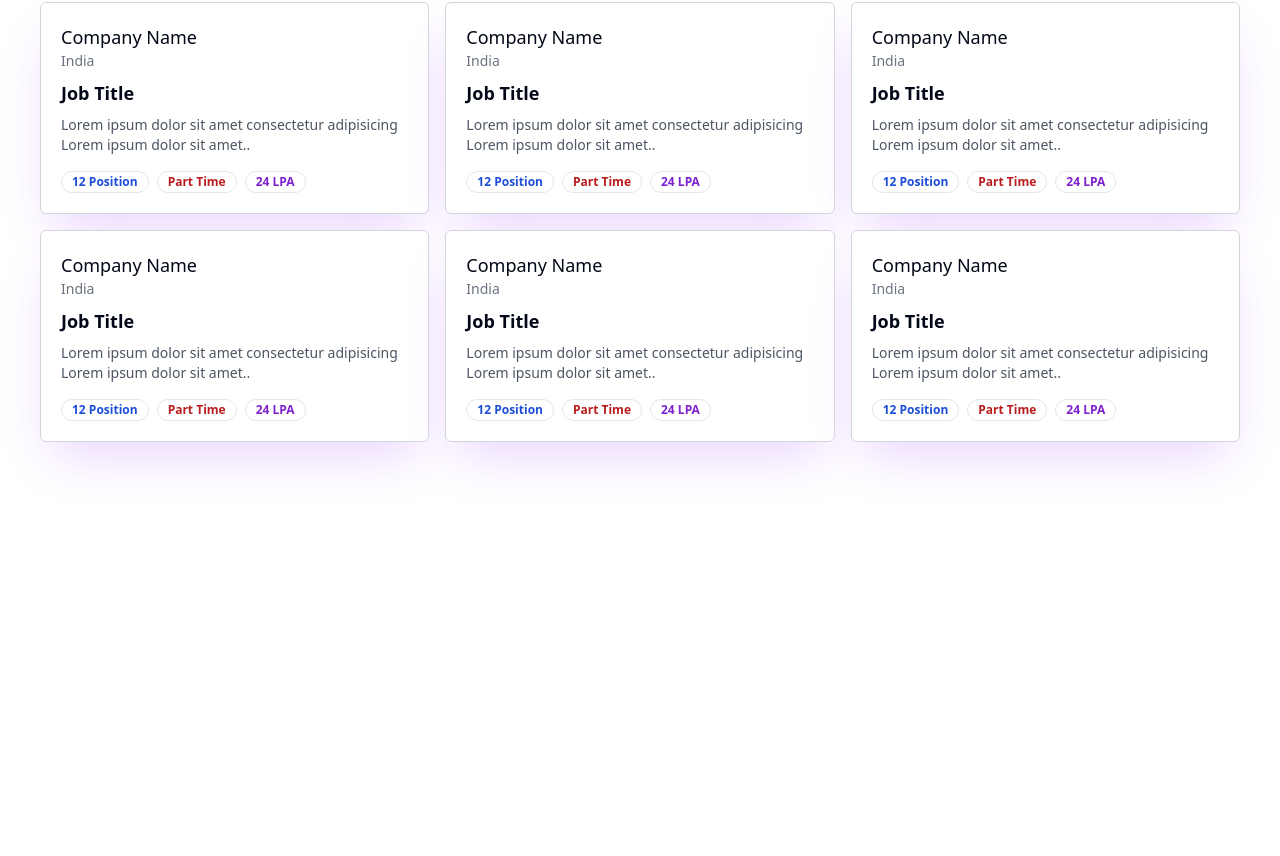
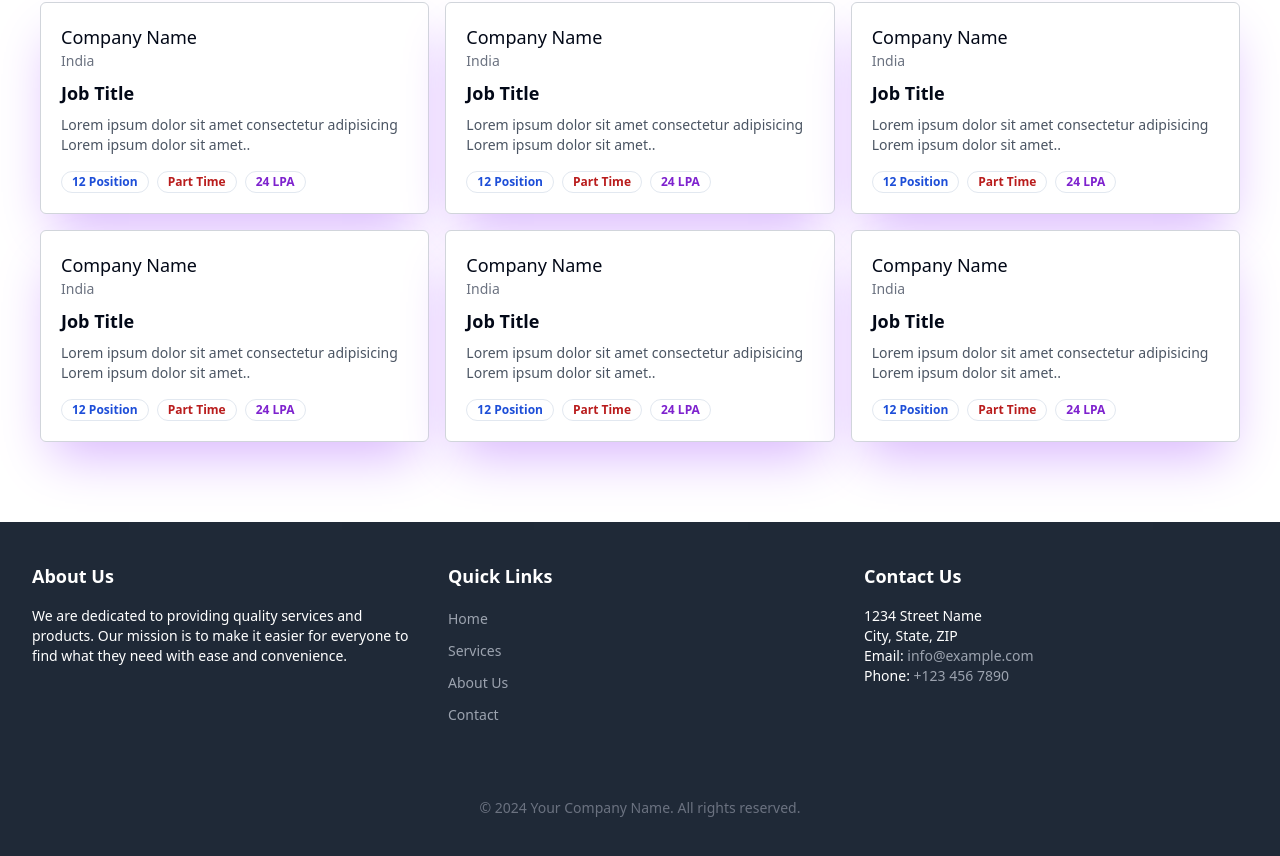
Before and after one commit to Shubham-Rajpoot/Nirman-Saathi, a React (Vite) app in the folder frontend/: page / in a window 1280 px wide. Shown: the part 624-1480 px from the top of the page. Before the commit the page ends 1146 px from the top, so only its background shows below. Built offline with nearby package versions, Linux system fonts and the light colour scheme; the HTML template or start-up script is replaced by a standard one.

Commit message:
browse and navbar-section updated

```diff
--- /dev/null
+++ b/frontend/src/components/Browse.jsx
@@ -0,0 +1,23 @@
+import React from "react";
+import Navbar from "./shared/Navbar";
+import Job from "./job";
+
+const randomJobs = [1, 2, 3];
+const Browse = () => {
+  return (
+    <div>
+      <Navbar />
+      <div className="max-w-7xl mx-auto my-10">
+        <h1 className="font-bold text-xl my-10" >Search Results ({randomJobs.length})</h1>
+        <div className="grid grid-cols-3 gap-4">
+          {randomJobs.map((item, index) => {
+            return <Job />;
+          })}
+
+        </div>
+      </div>
+    </div>
+  );
+};
+
+export default Browse;
--- /dev/null
+++ b/frontend/src/components/FilterCard.jsx
@@ -0,0 +1,50 @@
+import React from "react";
+import { RadioGroup, RadioGroupItem } from "./ui/radio-group";
+import { Label } from "./ui/label";
+
+const filterData = [
+  {
+    filterType: "Location",
+    array: ["Delhi NCR", "Banglore", "Hyderabad", "Pune", "Mumbai"],
+  },
+  {
+    filterType: "Industry",
+    array: ["Plumber", "Fitter", "Labour", "Mistri", "Electrician"],
+  },
+  {
+    filterType: "Salary",
+    array: ["0-1k", "0-2K", "3k-5k", "5k-10k", "10k-20k"],
+  },
+];
+const FilterCard = () => {
+  return (
+    <div className="w-full bg-white p-3 rounded-md ">
+      <h1 className="font-bold text-lg ">Filter Jobs</h1>
+      <hr className="mt-3" />
+      <RadioGroup>
+        {
+                filterData.map((data , index) => (
+                    <div>
+                            <h1 className="font-bold text-lg">{data.filterType}</h1>
+                            {
+                                data.array.map((item , index) => {
+                                    return(
+
+                                        <div className="flex items-center space-x-3 my-2">
+                                        <RadioGroupItem value={item}/>
+                                        <Label>{item}</Label>
+                                        </div>
+                                    )
+                                })
+                            }
+                    </div>
+
+                ))
+
+        }
+      </RadioGroup>
+    </div>
+  );
+};
+
+export default FilterCard;
--- /dev/null
+++ b/frontend/src/components/Footer.jsx
@@ -0,0 +1,106 @@
+import React from "react";
+
+const Footer = () => {
+  return (
+    <>
+      <div className="bg-gray-800 text-white py-10">
+        <div className="max-w-7xl mx-auto px-4 sm:px-6 lg:px-8">
+          <div className="grid grid-cols-1 md:grid-cols-3 gap-8">
+            <div>
+              <h3 className="text-lg font-semibold mb-4">About Us</h3>
+              <p className="text-sm">
+                We are dedicated to providing quality services and products. Our
+                mission is to make it easier for everyone to find what they need
+                with ease and convenience.
+              </p>
+            </div>
+
+            <div>
+              <h3 className="text-lg font-semibold mb-4">Quick Links</h3>
+              <ul>
+                <li className="mb-2">
+                  <a
+                    href="#"
+                    className="text-gray-400 hover:text-white text-sm"
+                  >
+                    Home
+                  </a>
+                </li>
+                <li className="mb-2">
+                  <a
+                    href="#"
+                    className="text-gray-400 hover:text-white text-sm"
+                  >
+                    Services
+                  </a>
+                </li>
+                <li className="mb-2">
+                  <a
+                    href="#"
+                    className="text-gray-400 hover:text-white text-sm"
+                  >
+                    About Us
+                  </a>
+                </li>
+                <li className="mb-2">
+                  <a
+                    href="#"
+                    className="text-gray-400 hover:text-white text-sm"
+                  >
+                    Contact
+                  </a>
+                </li>
+              </ul>
+            </div>
+
+            <div>
+              <h3 className="text-lg font-semibold mb-4">Contact Us</h3>
+              <p className="text-sm">
+                1234 Street Name
+                <br />
+                City, State, ZIP
+                <br />
+                Email:{" "}
+                <a
+                  href="mailto:info@example.com"
+                  className="text-gray-400 hover:text-white"
+                >
+                  info@example.com
+                </a>
+                <br />
+                Phone:{" "}
+                <a
+                  href="tel:+1234567890"
+                  className="text-gray-400 hover:text-white"
+                >
+                  +123 456 7890
+                </a>
+              </p>
+            </div>
+          </div>
+
+          <div className="mt-8 flex justify-center space-x-6">
+            <a href="#" className="text-gray-400 hover:text-white">
+              <i className="fab fa-facebook-f"></i>
+            </a>
+            <a href="#" className="text-gray-400 hover:text-white">
+              <i className="fab fa-twitter"></i>
+            </a>
+            <a href="#" className="text-gray-400 hover:text-white">
+              <i className="fab fa-instagram"></i>
+            </a>
+            <a href="#" className="text-gray-400 hover:text-white">
+              <i className="fab fa-linkedin"></i>
+            </a>
+          </div>
+
+          <div className="mt-8 text-center text-gray-500 text-sm">
+            &copy; 2024 Your Company Name. All rights reserved.
+          </div>
+        </div>
+      </div>
+    </>
+  );
+};
+
+export default Footer;
--- a/frontend/src/components/Home.jsx
+++ b/frontend/src/components/Home.jsx
@@ -3,6 +3,8 @@ import Navbar from './shared/Navbar'
 import HeroSection from './HeroSection'
 import CategoryCarousel from './CategoryCarousel'
 import LatestJobs from './LatestJobs'
+import Footer from './Footer'
+
 
 const Home = () => {
   return (
@@ -11,6 +13,8 @@ const Home = () => {
       <HeroSection />
       <CategoryCarousel />
       <LatestJobs/>
+      <Footer/>
+
     </div>
   )
 }
--- /dev/null
+++ b/frontend/src/components/Job.jsx
@@ -0,0 +1,43 @@
+import React from 'react'
+import { Button } from './ui/button'
+import { BookMarked } from 'lucide-react'
+import { Avatar, AvatarImage } from './ui/avatar'
+import { Badge } from './ui/badge'
+
+const Job = () => {
+  return (
+    <div className='p-5 rounded-md shadow-xl shadow-purple-100 bg-white border border-gray-200'>
+        <div className='flex items-center justify-between'>
+            <p className='text-sm text-gray-500'>2 days ago</p>
+            <Button variant="outline" className="rounded-full " size="icon" > <BookMarked/></Button>
+
+        </div>
+     <div className='flex items-center gap-2 my-2'>
+            <Button className="p-6" variant="outline" size="icon">
+                <Avatar>
+                    <AvatarImage src="https://img.freepik.com/free-vector/business-logo_23-2147503133.jpg?t=st=1731678168~exp=1731681768~hmac=70254be191c29ba14abf2373a487eb3e7c36c68110b3c4e0b54d00739335a7c3&w=740"/>
+                </Avatar>
+            </Button>
+            <div>
+                <h1 className='font-medium text-lg'>Company Name</h1>
+                <p className='text-sm text-gray-500'>India</p>
+            </div>
+     </div>
+     <div>
+        <h1 className='font-bold text-lg my-2'>Title</h1>
+        <p className='text-sm text-gray-600'>Lorem ipsum dolor sit amet consectetur adipisicing elit. Soluta, quae.</p>
+     </div>
+     <div className='flex items-center gap-2 mt-4'>
+            <Badge className={'text-blue-700 font-bold'} variant="ghost">12 Position</Badge>
+            <Badge className={'text-red-700 font-bold'} variant="ghost">Part Time</Badge>
+            <Badge className={'text-purple-700 font-bold'} variant="ghost">24 LPA</Badge>
+        </div>
+        <div className='flex items-center gap-4 mt-4'>
+            <Button variant="outline">Details</Button>
+            <Button className="bg-purple-800">Save for Later</Button>
+        </div>
+    </div>
+  )
+}
+
+export default Job
--- /dev/null
+++ b/frontend/src/components/Jobs.jsx
@@ -0,0 +1,38 @@
+import React from "react";
+import Navbar from "./shared/Navbar";
+import FilterCard from "./FilterCard";
+import Job from "./Job";
+
+const jobsArray = [1, 2, 3, 4, 5, 6, 7, 8];
+
+const Jobs = () => {
+  return (
+    <div>
+      <Navbar />
+      <div className="max-w-7xl mx-auto mt-5 ">
+        <div className="flex gap-5">
+            <div className="w-20%">
+            <FilterCard />
+            </div>
+            {
+                jobsArray.length <= 0 ? <span>Job not Found</span> : (
+                <div className="flex-1 h-[88vh] overflow-y-auto pb-5">
+                    <div className="grid grid-cols-3 gap-4">
+                    {
+                        jobsArray.map((item, index) => (
+                            <div>
+                             <Job/>
+                            </div>
+                        ))
+                    }
+                    </div>
+                </div>
+               )
+            }
+            </div>
+        </div>
+    </div>
+  );
+};
+
+export default Jobs;
--- a/frontend/src/components/LatestJobCards.jsx
+++ b/frontend/src/components/LatestJobCards.jsx
@@ -3,7 +3,7 @@ import { Badge } from './ui/badge'
 
 const LatestJobCards = () => {
   return (
-    <div className='p-5 rounded-md shadow-2xl shadow-purple-200 bg-white border border-gray-300 cursor-pointer'>
+    <div className='p-5 rounded-md shadow-2xl shadow-purple-300 bg-white border border-gray-300 cursor-pointer'>
         <div>
         <h1 className='font-medium text-lg'>Company Name</h1>
         <p className='text-sm text-gray-500'>India</p>
--- a/frontend/src/components/auth/Login.jsx
+++ b/frontend/src/components/auth/Login.jsx
@@ -9,9 +9,10 @@ import { toast } from "sonner";
 import axios from 'axios';
 import { USER_API_END_POINT } from '@/utils/constant';
 import { useDispatch, useSelector } from "react-redux";
-import { setLoading } from "@/redux/authSlice";
+import { setLoading, setUser } from "@/redux/authSlice";
 import store from "@/redux/store";
 import { Loader2 } from "lucide-react";
+
 
 
 const Login = () => {
@@ -40,6 +41,7 @@ const Login = () => {
         })
         if(res.data.success)
         {
+          dispatch(setUser(res.data.user));
           navigate("/");
           toast.success(res.data.message);
         }
--- a/frontend/src/components/shared/Navbar.jsx
+++ b/frontend/src/components/shared/Navbar.jsx
@@ -4,9 +4,12 @@ import { Popover, PopoverContent, PopoverTrigger } from "../ui/popover";
 import { Button } from "../ui/button";
 import { Avatar, AvatarImage } from "../ui/avatar";
 import { LogOut, User2 } from "lucide-react";
+import { useSelector } from "react-redux";
+import store from "@/redux/store";
 
 const Navbar = () => {
-  const user = false;
+
+  const {user} = useSelector(store=>store.auth) ;
   return (
     <>
       <div className="bg-black">
@@ -19,9 +22,9 @@ const Navbar = () => {
           </div>
           <div className="flex item-center gap-12">
             <ul className="flex font-medium items-center gap-5 text-[#FFF8DC]">
-              <li>Home</li>
-              <li>Jobs</li>
-              <li>Browse</li>
+              <li><Link to="/">Home</Link></li>
+              <li><Link to="/jobs">Jobs</Link></li>
+              <li><Link to="/browse">Browse</Link></li>
             </ul>
             {!user ? (
               <div className="flex items-center gap-3">
--- a/frontend/src/redux/authSlice.js
+++ b/frontend/src/redux/authSlice.js
@@ -3,14 +3,18 @@ import { createSlice } from "@reduxjs/toolkit";
 const authSlice = createSlice({
     name:"auth" ,
     initialState:{
-        loading:false
+        loading:false ,
+        user:null
     },
 
     reducers:{
         setLoading:(state , action) => {
             state.loading = action.payload ;
+        },
+        setUser:(state, action) => {
+            state.user = action.payload ;
         }
     }
 })
-export const {setLoading} = authSlice.actions ;
+export const {setLoading, setUser} = authSlice.actions ;
 export default authSlice.reducer ;
```
Also changed, not shown: frontend/src/App.jsx (+10 -1 lines), 1 other file (tests, documents, lock files or other folders).
